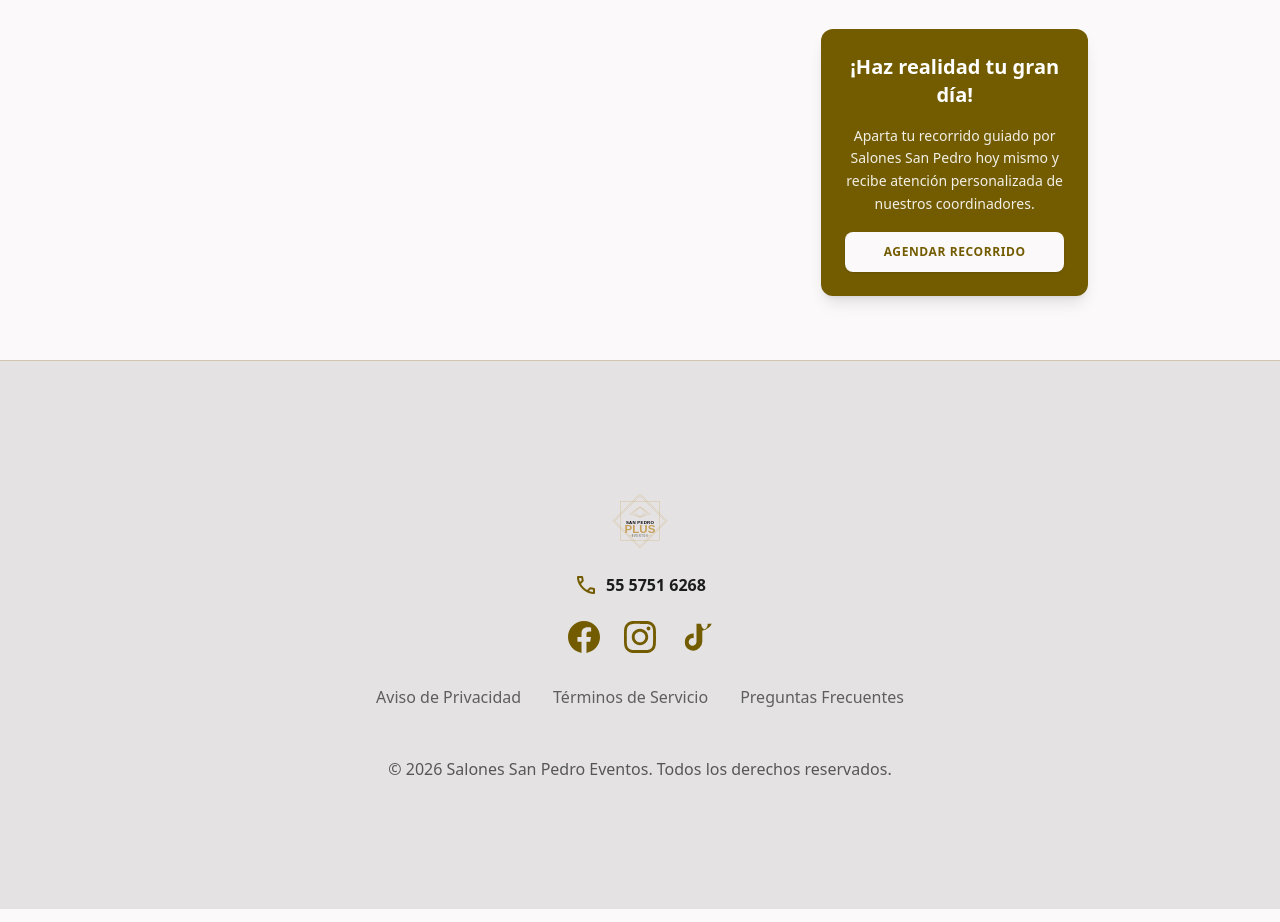
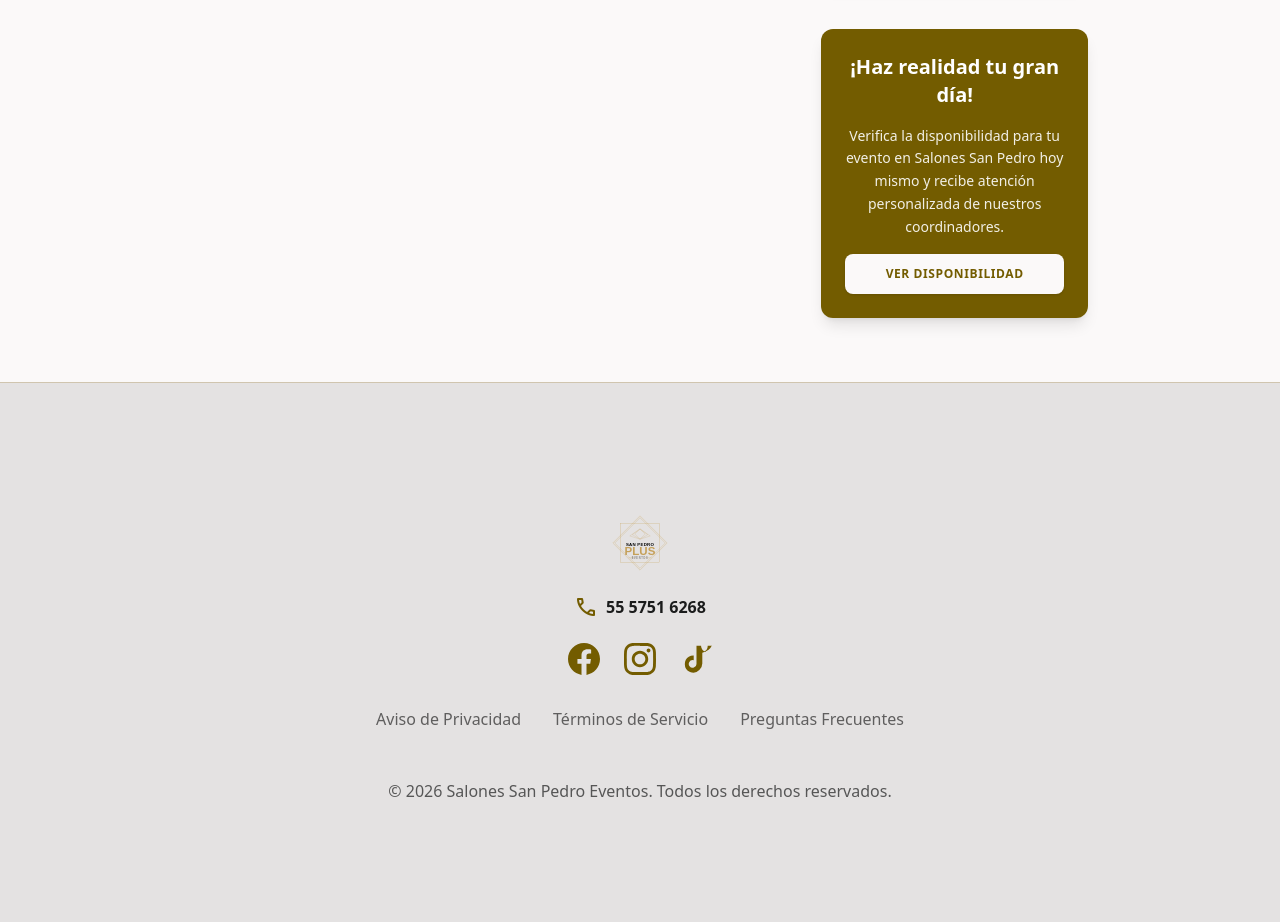
Before and after one commit to aloomushi-pixel/Salones-San-Pedro, a Next.js app: page /blog/batucada-con-robot-led-para-eventos in a window 1280 px wide. Shown: the part 1820-2742 px from the top of the page. Built offline with nearby package versions, Linux system fonts and the light colour scheme; a web font is replaced by a local one.

Commit message:
chore: update blog CTA button to 'Ver disponibilidad' and redirect to availability form

```diff
--- a/src/app/blog/[slug]/page.tsx
+++ b/src/app/blog/[slug]/page.tsx
@@ -94,10 +94,10 @@ export default async function BlogPostPage({ params }: PageProps) {
               <div className="bg-primary text-on-primary rounded-xl p-6 space-y-4 text-center shadow-lg">
                 <h4 className="font-display-lg text-xl font-bold">¡Haz realidad tu gran día!</h4>
                 <p className="text-sm opacity-90 leading-relaxed">
-                  Aparta tu recorrido guiado por Salones San Pedro hoy mismo y recibe atención personalizada de nuestros coordinadores.
+                  Verifica la disponibilidad para tu evento en Salones San Pedro hoy mismo y recibe atención personalizada de nuestros coordinadores.
                 </p>
                 <Link href="/#disponibilidad" className="block w-full py-3 bg-surface text-primary rounded-lg font-label-sm text-xs font-bold shadow hover:bg-surface-variant transition-all uppercase tracking-wider">
-                  Agendar Recorrido
+                  Ver disponibilidad
                 </Link>
               </div>
             </div>
```
